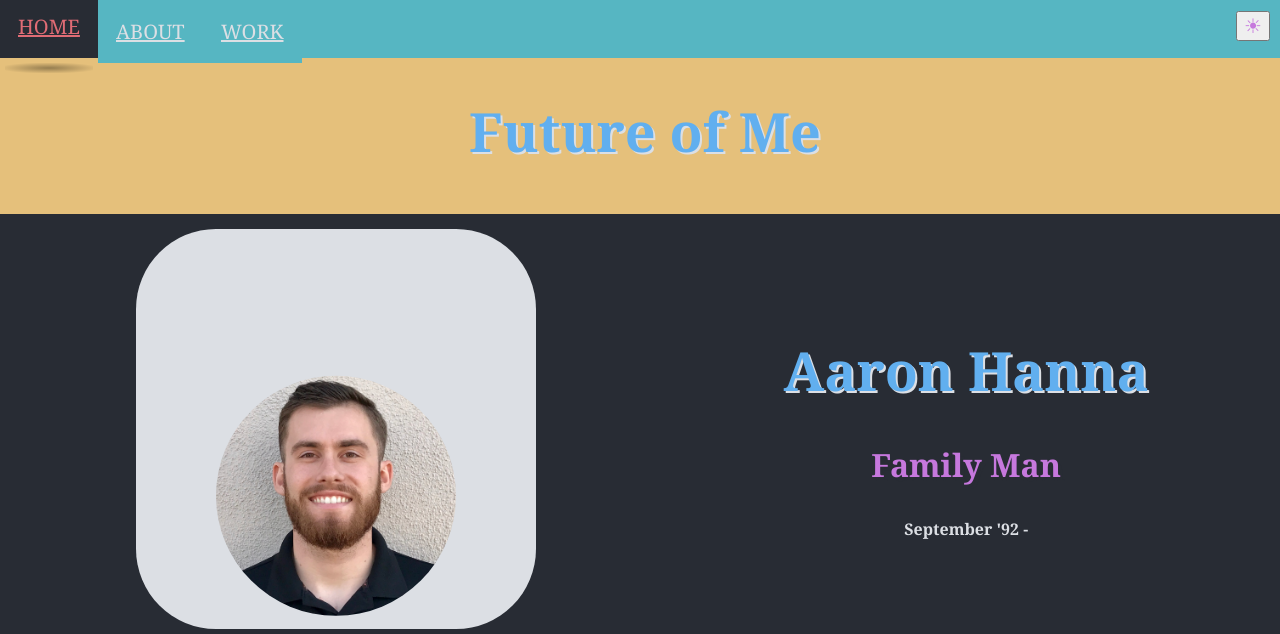
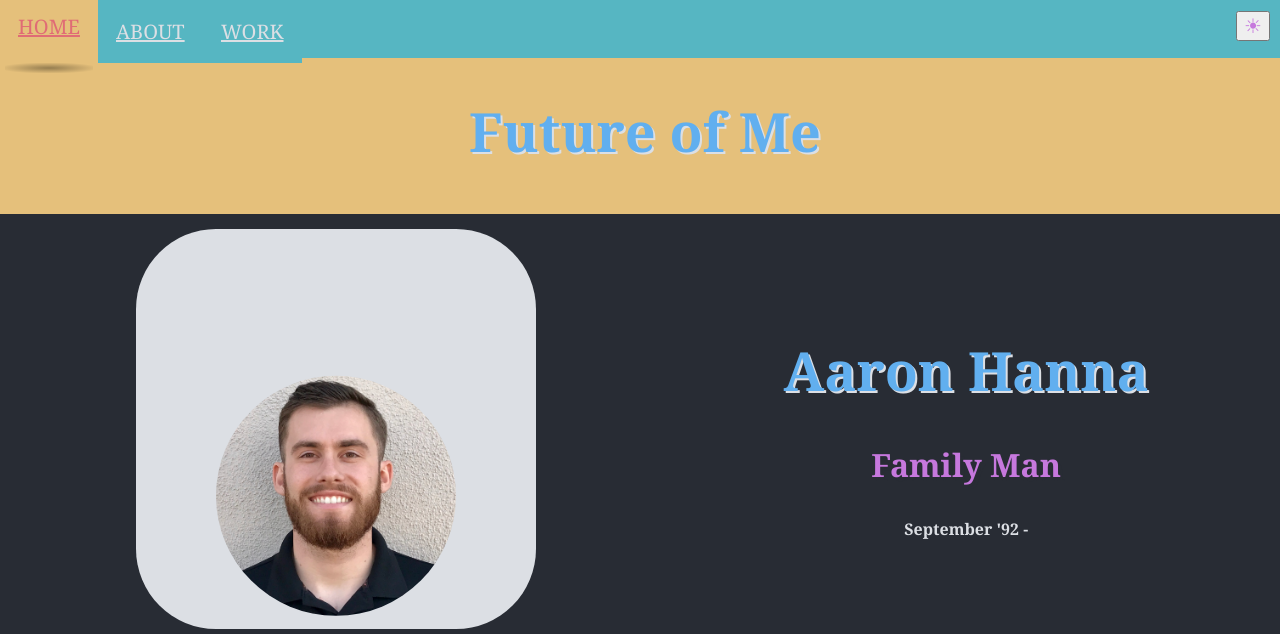
Before and after one commit to whistlepark/ECE-140A-Resume, a Django app: page / in a window 1280 px wide. Shown: the top 634 px of the page. Run offline with Django 3.2, Linux system fonts and the light colour scheme.

Commit message:
yellow active

```diff
--- a/server/resume/home/static/home/style.css
+++ b/server/resume/home/static/home/style.css
@@ -115,7 +115,7 @@ nav li a:hover, nav li a.active{
     color: var(--red);
 }
 nav li.active{
-    background-color:var(--color-background);
+    background-color:var(--yellow);
 }
 /* Profile Card */
 .card {
```
